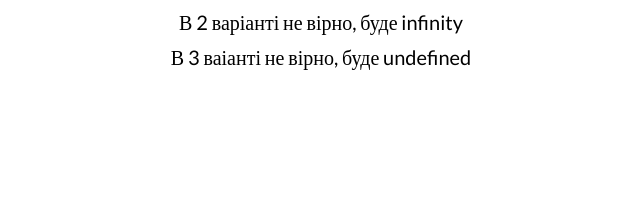
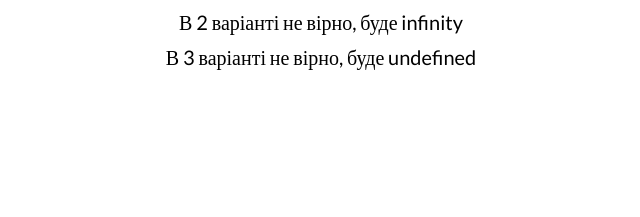
Before and after one commit to M-buria/lesson_22, a plain HTML site: page index.html in a window 1280 px wide. Shown: the part 303-520 px from the top of the page, 319-959 px from the left. Drawn offline with Linux system fonts and the light colour scheme.

Commit message:
Update index.html

```diff
--- a/index.html
+++ b/index.html
@@ -32,7 +32,7 @@
 
                 <p>В 1 варіанті не вірно потрібні зворотні лапки.</p>
                 <p>В 2 варіанті не вірно, буде infinity</p>
-                <p>В 3 ваіанті не вірно, буде undefined </p>
+                <p>В 3 варіанті не вірно, буде undefined </p>
             </div>
         </main>
 
```
